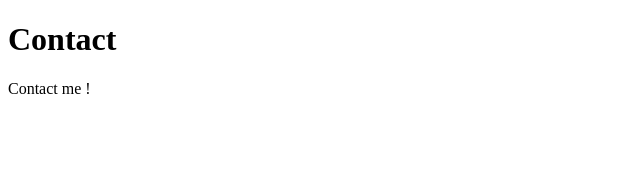
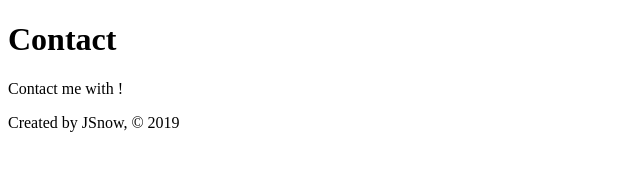
Before and after one commit to snowjang24/gatsby-practice, a Gatsby site: page /contact in a window 1280 px wide. Shown: the whole page, without its empty margins (0-640 px from the left). Built offline with nearby package versions, Linux system fonts and the light colour scheme; Gatsby itself is replaced by a stand-in of ours.

Commit message:
Footer를 만들어보고 Contact페이지에 한 번 import

```diff
--- /dev/null
+++ b/src/components/footer.js
@@ -0,0 +1,11 @@
+import React from "react"
+
+const Footer = () => {
+  return (
+    <footer>
+      <p>Created by JSnow, © 2019</p>
+    </footer>
+  )
+}
+
+export default Footer
--- a/src/pages/contact.js
+++ b/src/pages/contact.js
@@ -1,10 +1,14 @@
 import React from "react"
+import Footer from "../components/footer"
 
 const ContactPage = () => {
   return (
     <div>
       <h1>Contact</h1>
-      <p>Contact me !</p>
+      <p>
+        Contact me with <a href="mailto:asdka4618@gmail.com"></a>!
+      </p>
+      <Footer />
     </div>
   )
 }
```
Also changed, not shown: README.md.
